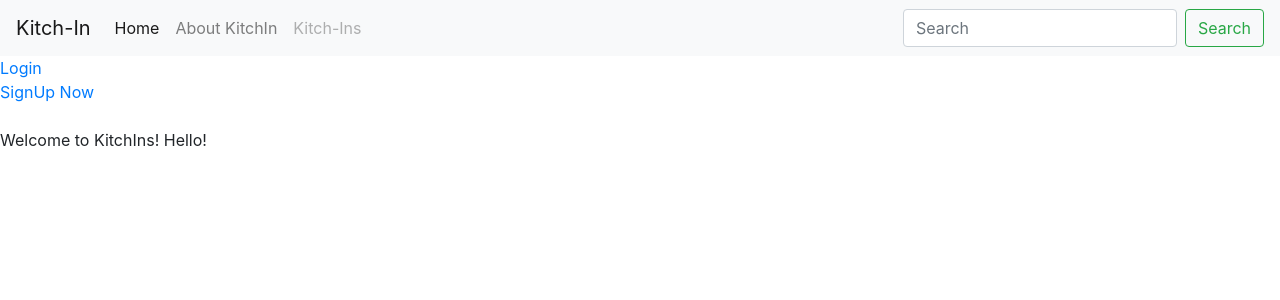
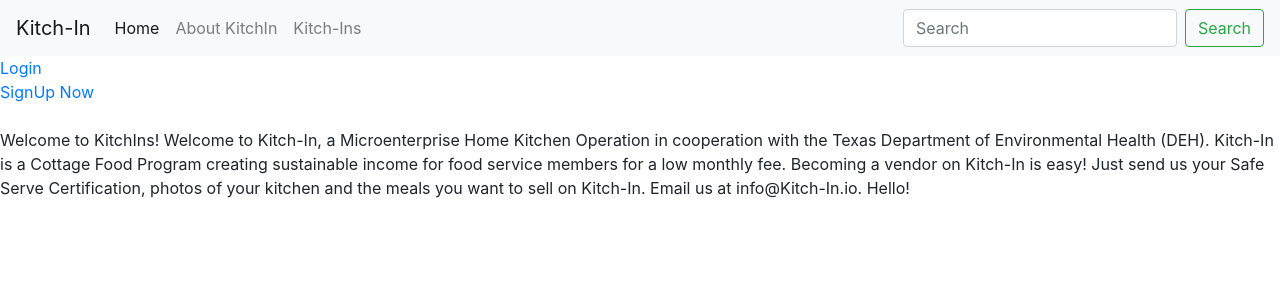
Before and after one commit to rnsiah/KitchinProject, a Django app: page /openkitchen in a window 1280 px wide. Shown: the top 300 px of the page. Run offline with Django 3.2, Linux system fonts and the light colour scheme; some libraries are stand-ins or nearby versions.

Commit message:
the new master

```diff
--- a/HomeCookedProject/urls.py
+++ b/HomeCookedProject/urls.py
@@ -24,7 +24,7 @@ urlpatterns = [
     #auth
     path('signup/', cooked_views.signupuser, name='signupuser'),
     path('logout/', cooked_views.logoutuser, name='logoutuser'),
-    path('signup/', cooked_views.signupuser, name='signupuser'),
+    path('login/', cooked_views.loginuser, name='loginuser'),
 
 
     path('', cooked_views.kitchin, name='kitchin'),
@@ -34,6 +34,10 @@ urlpatterns = [
 
     path('cooked/<int:pk>/meal_detail/', cooked_views.view_meal, name='meal_detail'),
 
+    path('createmeal', cooked_views.createmeal, name='createmeal'),
+
+    path('allkitchens', cooked_views.all_kitchens, name='allkitchens'),
+
     # path('albums/<int:pk>/edit/', mymusic_views.edit_album, name='edit_album'),
 
     #path('viewmeals'),
--- a/cooked/forms.py
+++ b/cooked/forms.py
@@ -1,6 +1,6 @@
 from django import forms
 from django.forms import ModelForm
-from .models import Kitchn
+from .models import Kitchn, Meal
 
 class KitchenForm(forms.ModelForm):
 
@@ -11,3 +11,11 @@ class KitchenForm(forms.ModelForm):
                         "vendor_email",
                         "address",
         ]
+
+
+
+class MealForm(forms.ModelForm):
+
+    class Meta:
+        model = Meal
+        fields = ['name', 'description', 'image_url', 'price']
--- a/cooked/models.py
+++ b/cooked/models.py
@@ -1,11 +1,18 @@
 from django.db import models
 from decimal import Decimal
+from django.contrib.auth.models import User
+
 
 class Kitchn(models.Model):
     legal_name = models.CharField(max_length=50, blank=False, null=True)
     date_added=models.DateField(auto_now_add=True)
     vendor_email=models.EmailField(max_length=254, blank=False, null=True)
     address = models.CharField(max_length=200, blank=False, null =True)
+    user=models.ForeignKey(User, on_delete=models.CASCADE, default=1)
+
+    def __str__(self):
+        return self.legal_name
+
 
 
 
@@ -16,6 +23,7 @@ class Meal(models.Model):
     review = models.CharField(max_length=100, blank=True, null=True)
     image_url = models.TextField(null= True, blank=True)
     price = models.DecimalField(max_digits=5, decimal_places=2, null=False, blank=False)
+    kitchen=models.ForeignKey(Kitchn, on_delete=models.CASCADE, default=None, related_name='meals')
 
     def __str__(self):
         return self.name
--- a/cooked/templates/cooked/base.html
+++ b/cooked/templates/cooked/base.html
@@ -14,7 +14,7 @@
   <body>
 
   <nav class="navbar navbar-expand-lg navbar-light bg-light">
-  <a class="navbar-brand" href="#">Kitch-In</a>
+  <a class="navbar-brand" href="{% url 'kitchin' %}">Kitch-In</a>
   <button class="navbar-toggler" type="button" data-toggle="collapse" data-target="#navbarSupportedContent" aria-controls="navbarSupportedContent" aria-expanded="false" aria-label="Toggle navigation">
     <span class="navbar-toggler-icon"></span>
   </button>
@@ -22,7 +22,7 @@
   <div class="collapse navbar-collapse" id="navbarSupportedContent">
     <ul class="navbar-nav mr-auto">
       <li class="nav-item active">
-        <a class="nav-link" href="#">Home <span class="sr-only">(current)</span></a>
+        <a class="nav-link" href="{% url 'home' %}">Home <span class="sr-only">(current)</span></a>
       </li>
       <li class="nav-item">
         <a class="nav-link" href="{% url 'openkitchen' %}">About KitchIn</a>
@@ -39,7 +39,7 @@
         </div>
       </li> {% endcomment %}
       <li class="nav-item">
-        <a class="nav-link disabled" href="#" tabindex="-1" aria-disabled="true">Kitch-Ins</a>
+        <a class="nav-link" href="{% url 'allkitchens' %}" tabindex="-1" aria-disabled="true">Kitch-Ins</a>
       </li>
     </ul>
     <form class="form-inline my-2 my-lg-0">
@@ -60,9 +60,9 @@ Logged in as {{ user.username }}
 </form>
 
 {% else %}
-<a href="#">Login</a>
+<a href="{% url 'loginuser' %}">Login</a>
 <br>
-<a href="#">SignUp Now</a>
+<a href="{% url 'signupuser' %}">SignUp Now</a>
 
 {% endif %}
 <br>
--- a/cooked/templates/cooked/home.html
+++ b/cooked/templates/cooked/home.html
@@ -7,7 +7,7 @@
 <div class='meal_list'>
     {% for meal in meals %}
       <div class ='meal_details'>
-      <h2>Meal 1 {{ meal.name }}</h2>
+      <h2>{{ meal.name }}</h2>
       <p>{{ meal.description }}</p>
       <img src="{{ meal.image_url }}" alt="Shrimp Fried Rice" height='350' width='350'>
       <br>
--- a/cooked/templates/cooked/openkitchen.html
+++ b/cooked/templates/cooked/openkitchen.html
@@ -1,6 +1,12 @@
 {% extends 'cooked/base.html' %}
 {% block content %}
 Welcome to KitchIns!
+
+
+Welcome to Kitch-In, a Microenterprise Home Kitchen Operation in cooperation
+with the Texas Department of Environmental Health (DEH). Kitch-In is a Cottage Food Program creating sustainable income for food service members for a low monthly fee.
+Becoming a vendor on Kitch-In
+ is easy! Just send us your Safe Serve Certification, photos of your kitchen and the meals you want to sell on Kitch-In. Email us at info@Kitch-In.io.
 
 {% if user.is_authenticated %}
 <form method = 'POST'>
@@ -9,6 +15,12 @@ Welcome to KitchIns!
 <button type='submit'>Submit</button>
 
 </form>
+<br>
+<br>
+
+
+<a href="{% url 'createmeal' %}">Create A Meal Now </a>
+<br>
 
 {% else %} Hello!
 
--- a/cooked/views.py
+++ b/cooked/views.py
@@ -1,10 +1,10 @@
 from django.shortcuts import render, redirect, get_object_or_404
-from django.contrib.auth.forms import UserCreationForm
+from django.contrib.auth.forms import UserCreationForm, AuthenticationForm
 from django.contrib.auth.models import User
 from django.db import IntegrityError
-from django.contrib.auth import login, logout
+from django.contrib.auth import login, logout, authenticate
 from .models import Meal, Kitchn
-from .forms import KitchenForm
+from .forms import KitchenForm, MealForm
 
 def signupuser(request):
     if request.method=='GET':
@@ -54,3 +54,46 @@ def logoutuser(request):
     if request.method=='POST':
         logout(request)
         return redirect('kitchin')
+
+
+def loginuser(request):
+    if request.method=='GET':
+        return render(request, 'cooked/loginuser.html', {'form':AuthenticationForm()})
+    else:
+        user= authenticate(request, username=request.POST['username'], password=request.POST['password'])
+        if user is None:
+            return render(request, 'cooked/loginuser.html', {'form':AuthenticationForm(), 'error':'Username and password do not match'})
+        else:
+            login(request, user)
+            return redirect('home')
+
+
+
+def createmeal(request):
+    if request.method == 'GET':
+        return render(request, 'cooked/createmeal.html', {'form':MealForm()})
+
+    else:
+        form = MealForm(data=request.POST)
+        newMeal = form.save(commit=False)
+        newMeal.user=request.user
+        newMeal.kitchen = get_kitchen_for_user(request)
+        newMeal.save()
+        return redirect(to='createmeal')
+
+    #return render(request, "cooked/openkitchen.html", {"form": form})
+
+
+def all_kitchens(request):
+    kitchens = Kitchn.objects.all()
+    return render(request, 'cooked/allkitchens.html', context={'kitchens':kitchens})
+
+
+
+def get_kitchen_for_user(request):
+    """
+    Get's kitchen for user
+    """
+
+    kitchen = Kitchn.objects.filter(user=request.user)[0]
+    return kitchen
```
Also changed, not shown: cooked/templates/cooked/allkitchens.html (added, +22 -0 lines), cooked/templates/cooked/createmeal.html (added, +18 -0 lines), cooked/templates/cooked/loginuser.html (added, +16 -0 lines), cooked/migrations/0004_auto_20200803_1432.py (added), cooked/migrations/0005_auto_20200803_1534.py (added), cooked/migrations/0006_auto_20200803_1814.py (added), db.sqlite3.
